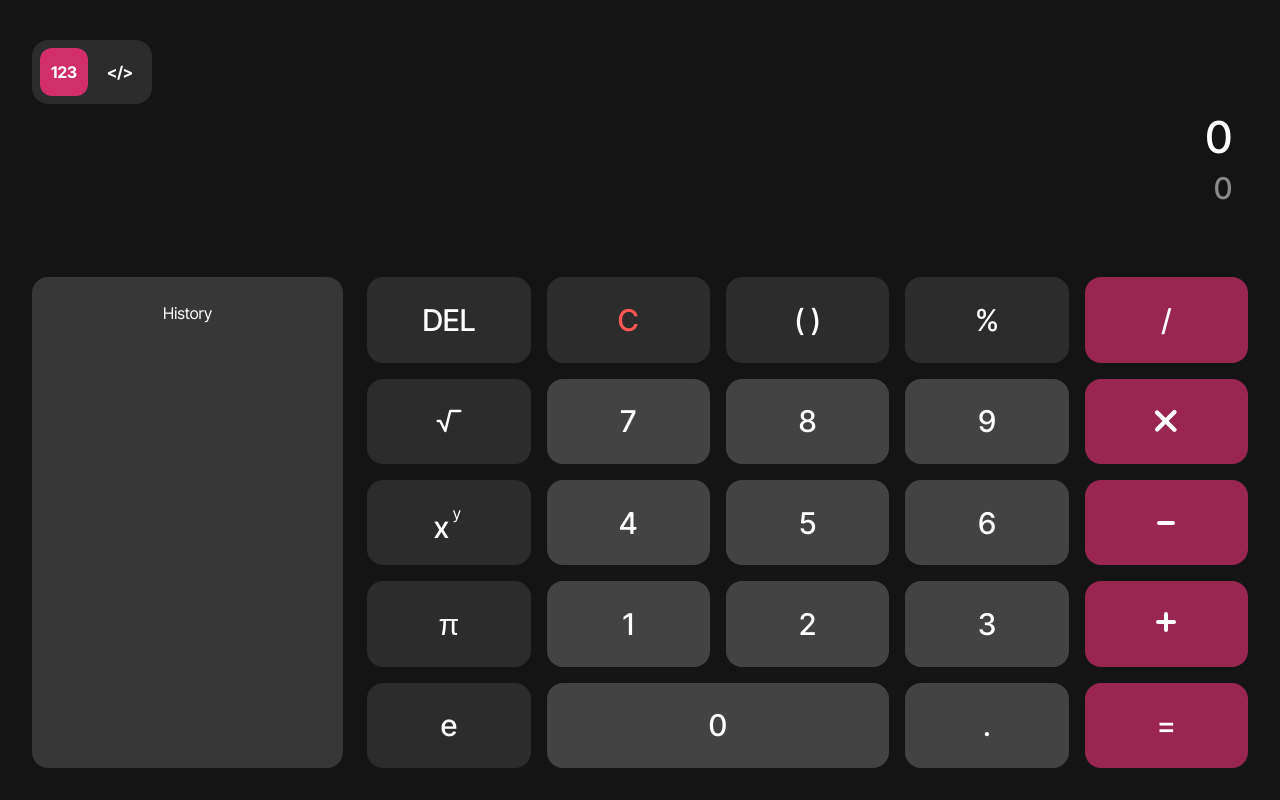
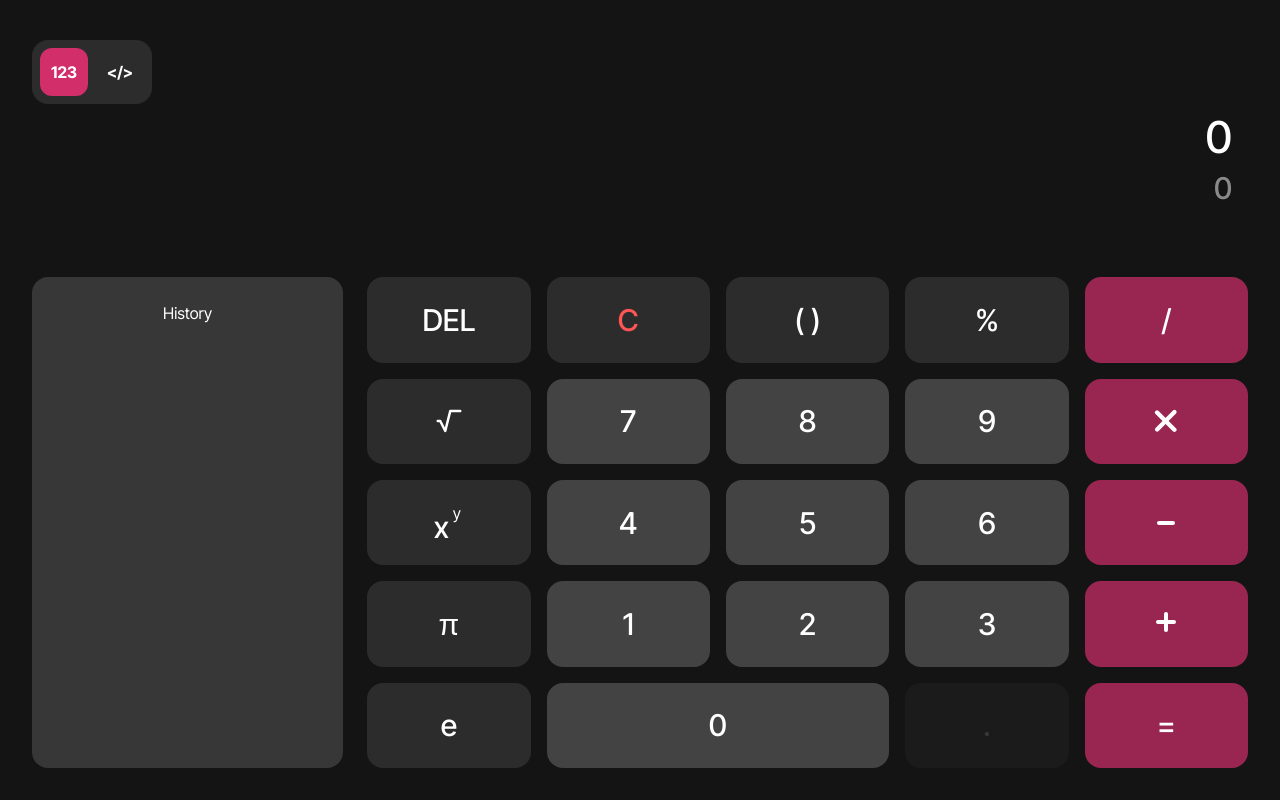
Before and after one commit to vrckomark/kalkulator-ors, a React (Vite) app: page / in a window 1280 px wide. Built offline with nearby package versions, Linux system fonts and the light colour scheme.

Commit message:
added disabling operator buttons

```diff
--- a/src/components/CalculatorKeypad/components/CalculatorButton.tsx
+++ b/src/components/CalculatorKeypad/components/CalculatorButton.tsx
@@ -2,6 +2,7 @@ import React from "react";
 import { CalculatorButtonType } from "../consts/keypadButtons";
 
 type CalculatorButtonProps = {
+  disabled: boolean;
   onClick: (value: string) => void;
 } & CalculatorButtonType;
 
@@ -10,9 +11,16 @@ const CalculatorButton: React.FC<CalculatorButtonProps> = ({
   style,
   value,
   onClick,
+  disabled,
 }) => {
   return (
-    <button onClick={() => onClick(value)} className={style}>
+    <button
+      disabled={disabled}
+      onClick={() => onClick(value)}
+      className={`${style} ${
+        disabled ? "opacity-15 cursor-default hover:bg-opacity-20" : ""
+      }`}
+    >
       {element}
     </button>
   );
--- a/src/components/CalculatorKeypad/consts/keypadButtons.tsx
+++ b/src/components/CalculatorKeypad/consts/keypadButtons.tsx
@@ -286,3 +286,10 @@ export const systemicButtons = [
     value: "=",
   },
 ] as CalculatorButtonType[];
+
+export const scientificButtons = {
+  BIN: "01",
+  OCT: "01234567",
+  DEC: "0123456789",
+  HEX: "0123456789ABCDEF",
+};
--- a/src/components/CalculatorKeypad/index.tsx
+++ b/src/components/CalculatorKeypad/index.tsx
@@ -1,9 +1,13 @@
+import { useContext } from "react";
+import { modeContext } from "../../contexts/ModeContext";
 import History from "../ui/History";
 import CalculatorButton from "./components/CalculatorButton";
 import { useCalculatorKeypad } from "./hooks/useCalculatorKeypad";
+import { scientificButtons } from "./consts/keypadButtons";
 
 const CalculatorKeypad = () => {
   const { buttons, keypadStyle, onButtonClick } = useCalculatorKeypad();
+  const { selectedSystem: system } = useContext(modeContext);
 
   return (
     <div className="flex w-full h-2/3 gap-6">
@@ -12,7 +16,15 @@ const CalculatorKeypad = () => {
         className={`h-full w-full  grid grid-rows-5 gap-1 sm:gap-2 lg:gap-4 xl:gap-4 ${keypadStyle}`}
       >
         {buttons.map((button, index) => (
-          <CalculatorButton key={index} {...button} onClick={onButtonClick} />
+          <CalculatorButton
+            disabled={
+              button.style === "val-btn" &&
+              !scientificButtons[system].includes(button.value)
+            }
+            key={index}
+            {...button}
+            onClick={onButtonClick}
+          />
         ))}
       </div>
     </div>
--- a/src/components/ResultScreen/index.tsx
+++ b/src/components/ResultScreen/index.tsx
@@ -29,7 +29,7 @@ const ResultScreen = () => {
         {isNaN(parseFloat(evaluatedExpression)) ? "" : evaluatedExpression}
       </p>
       <p className="absolute right-0 bottom-0 text-2xl font-medium p-4 tracking-wider">
-        {mode === "systemic" && `${system} (${systemValues[system]}`}
+        {mode === "systemic" && `${system} (${systemValues[system]})`}
       </p>
     </div>
   );
```
